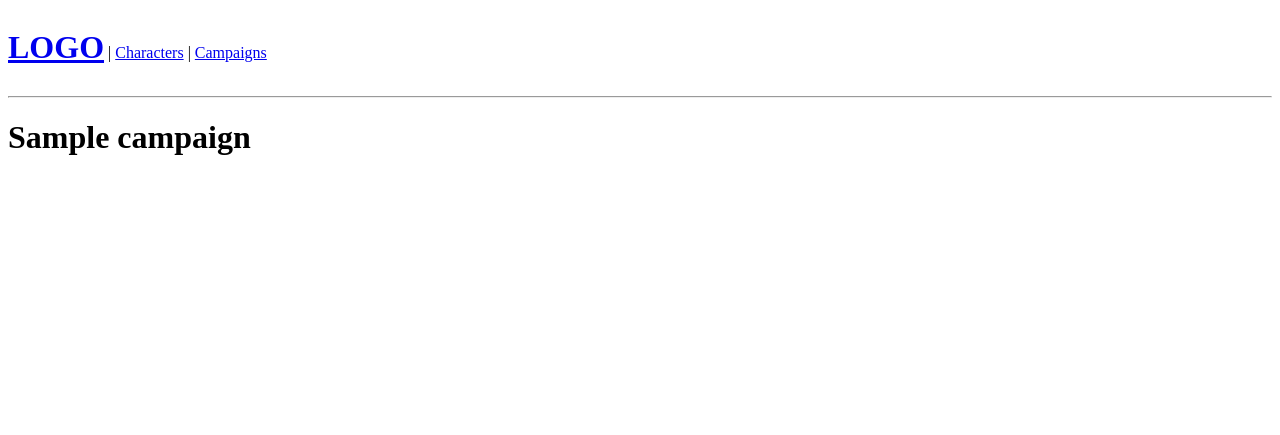
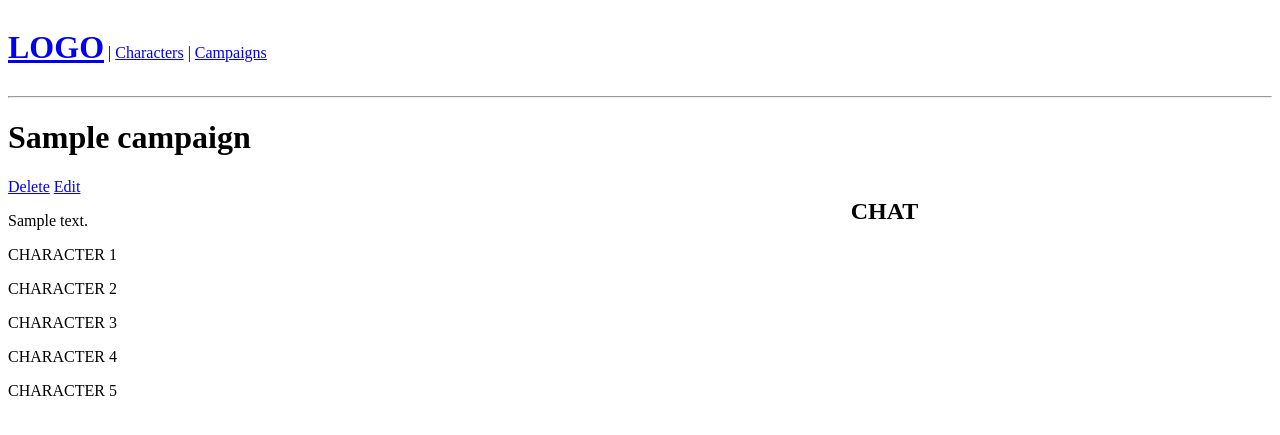
Before and after one commit to douglasasted/ODP-Outer, a Django app: page /campaign/1/ in a window 1280 px wide. Shown: the top 435 px of the page. Run offline with Django 5.2, Linux system fonts and the light colour scheme; tables that the repository leaves empty hold one stand-in row (values such as "Sample post").

Commit message:
Campaign Page Edit

```diff
--- a/base/models.py
+++ b/base/models.py
@@ -127,6 +127,7 @@ class Campaign(models.Model):
     # master =
     # users =
     name = models.CharField(max_length=200)
+    description = models.TextField(null=True, blank=True)
 
     created = models.DateTimeField(auto_now_add=True)
 
--- a/base/templates/base/about.html
+++ b/base/templates/base/about.html
@@ -2,6 +2,6 @@
 
 {% block content %}
 
-    <h1>ABOUT</h1>
+<h1>ABOUT</h1>
 
 {% endblock content %}
--- a/base/templates/base/campaign.html
+++ b/base/templates/base/campaign.html
@@ -2,6 +2,50 @@
 
 {% block content %}
 
-    <h1>{{ campaign.name }}</h1>
+<style>
+    .campaign-container {
+        display: grid;
+        grid-template-columns: 2fr 1fr;
+    }
+</style>
+
+<h1>{{ campaign.name }}</h1>
+
+<div class="campaign-container">
+
+    <div>
+
+        <a href="{% url 'delete-campaign' campaign.id %}">Delete</a>
+
+        <a href="{% url 'update-campaign' campaign.id %}">Edit</a>
+
+        <p> {{ campaign.description }} </p>
+
+        <p>
+            <a> CHARACTER 1 </a>
+        </p>
+
+        <p>
+            <a> CHARACTER 2 </a>
+        </p>
+
+        <p>
+            <a> CHARACTER 3 </a>
+        </p>
+
+        <p>
+            <a> CHARACTER 4 </a>
+        </p>
+
+        <p>
+            <a> CHARACTER 5 </a>
+        </p>
+    </div>
+
+    <div>
+        <h2> CHAT </h2>
+    </div>
+
+</div>
 
 {% endblock content %}
--- a/base/templates/base/campaigns.html
+++ b/base/templates/base/campaigns.html
@@ -13,9 +13,7 @@
     <div>
         <a href="{% url 'campaign' campaign.id %}"> {{ campaign.name }} </a>
 
-            <p>Description</p>
-
-            <a href="{% url 'delete-campaign' campaign.id %}">Delete</a>
+        <p>Created on {{ campaign.created }}</p>
 
         <hr>
     </div>
--- a/base/urls.py
+++ b/base/urls.py
@@ -12,5 +12,6 @@ urlpatterns = [
     path('campaigns/', views.campaigns, name='campaigns'),
     path('campaign/<str:pk>/', views.campaign, name='campaign'),
     path('create-campaign/', views.createCampaign, name='create-campaign'),
-    path('delete-campaign/<str:pk>/', views.deleteCampaign, name='delete-campaign')
+    path('delete-campaign/<str:pk>/', views.deleteCampaign, name='delete-campaign'),
+    path('update-campaign/<str:pk>/', views.updateCampaign, name='update-campaign')
 ]
--- a/base/views.py
+++ b/base/views.py
@@ -1,23 +1,29 @@
 from django.shortcuts import render, redirect
 from .models import Character, Campaign
 from .forms import CharacterForm, CampaignForm
+
 
 def about(request):
     return render(request, 'base/about.html')
 
 
+
+# ---------------------------
 # Character: Creation & visualization
+# ---------------------------
 def characters(request):
     _characters = Character.objects.all()
 
     context = {'characters': _characters}
     return render(request, 'base/characters.html', context)
 
+
 def character(request, pk):
     character = Character.objects.get(id=pk)
 
     context = {'character': character}
     return render(request, 'base/character.html', context)
+
 
 def createCharacter(request):
     form = CharacterForm()
@@ -30,6 +36,7 @@ def createCharacter(request):
     context = {'form': form}
     return render(request, 'base/character_form.html', context)
 
+
 def deleteCharacter(request, pk):
     character = Character.objects.get(id=pk)
 
@@ -41,18 +48,23 @@ def deleteCharacter(request, pk):
     return render(request, 'base/delete.html', context)
 
 
+
+# ---------------------------
 # Campaign: Creation & visualization
+# ---------------------------
 def campaigns(request):
     campaigns = Campaign.objects.all()
 
     context = {'campaigns': campaigns}
     return render(request, 'base/campaigns.html', context)
 
+
 def campaign(request, pk):
     campaign = Campaign.objects.get(id=pk)
 
     context = {'campaign': campaign}
     return render(request, 'base/campaign.html', context)
+
 
 def createCampaign(request):
     form = CampaignForm()
@@ -65,6 +77,7 @@ def createCampaign(request):
     context = {'form': form}
     return render(request, 'base/campaign_form.html', context)
 
+
 def deleteCampaign(request, pk):
     campaign = Campaign.objects.get(id=pk)
 
@@ -74,3 +87,17 @@ def deleteCampaign(request, pk):
 
     context = {'obj': campaign}
     return render(request, 'base/delete.html', context)
+
+
+def updateCampaign(request, pk):
+    campaign = Campaign.objects.get(id=pk)
+    form = CampaignForm(instance=campaign)
+
+    if request.method == 'POST':
+        form = CampaignForm(request.POST, instance=campaign)
+        if form.is_valid():
+            form.save()
+            return redirect('campaign', pk)
+
+    context = {'form': form}
+    return render(request, 'base/campaign_form.html', context)
```
Also changed, not shown: base/migrations/0007_campaign_description.py (added), base/templates/base/campaign_form.html (indentation only), base/templates/base/character.html (indentation only), base/templates/base/character_form.html (indentation only), base/templates/base/characters.html (indentation only). Lines whose indentation alone changed are shown as unchanged.
